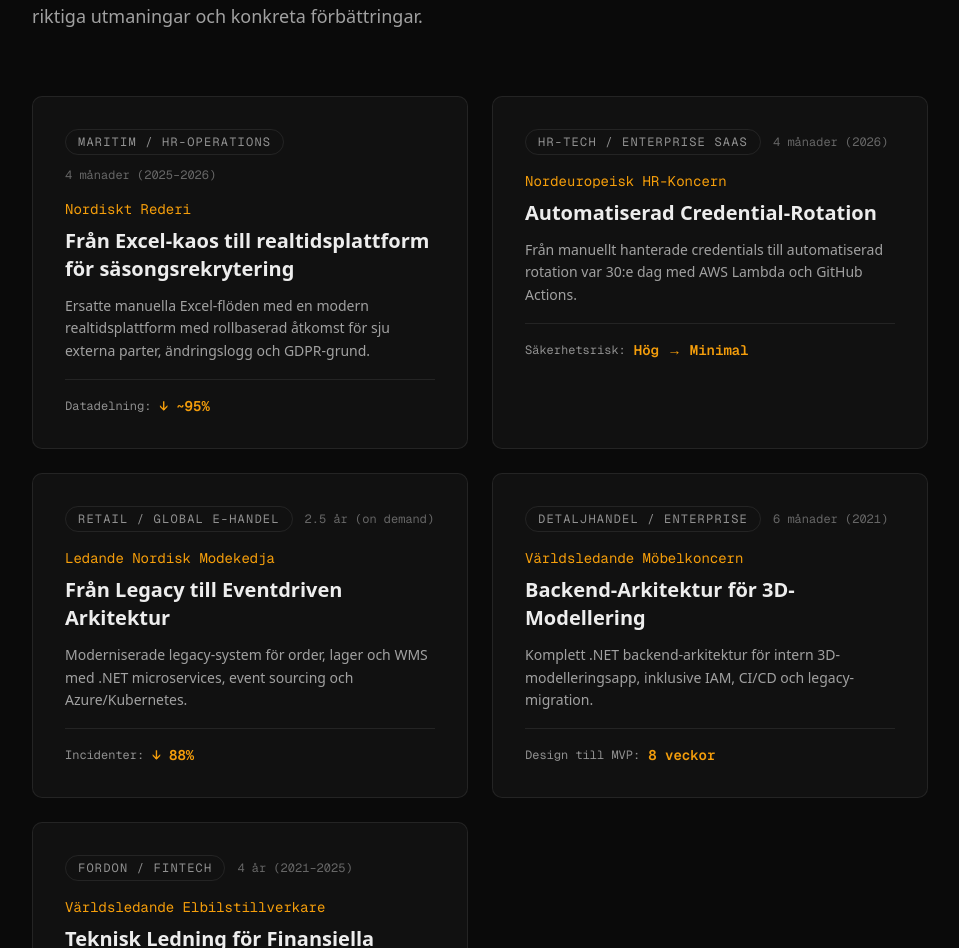
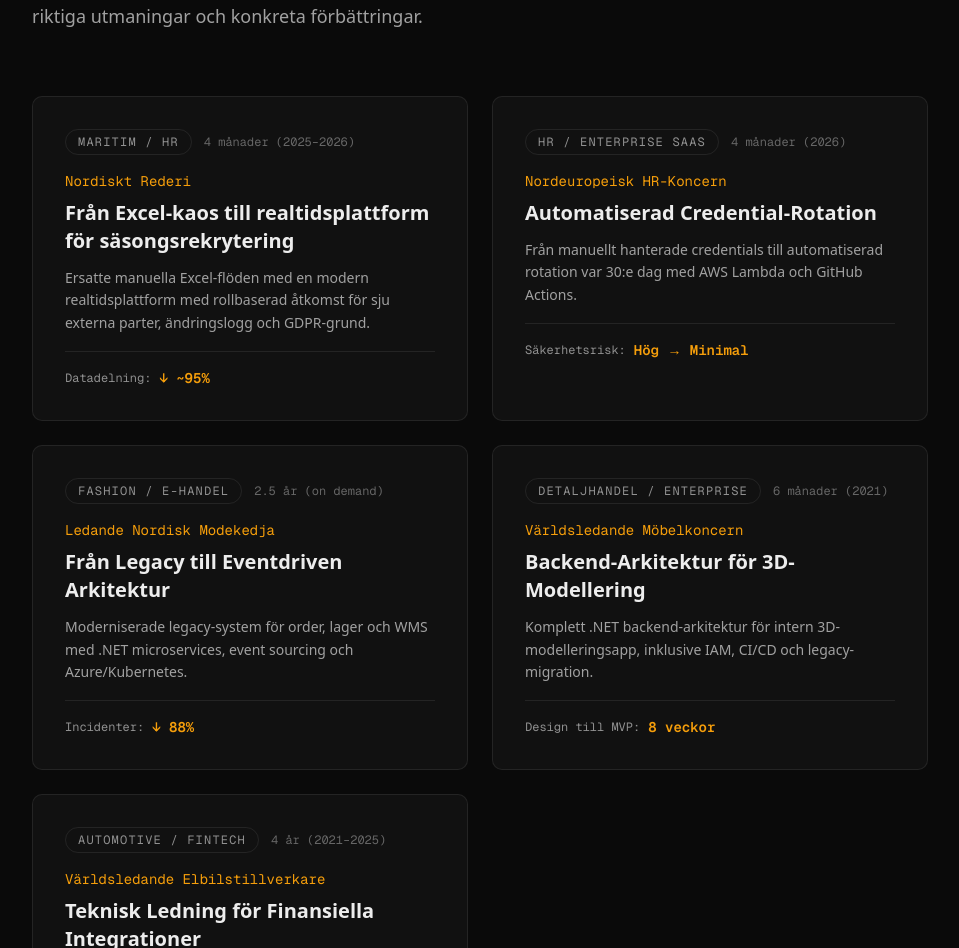
Before and after one commit to rthunborg/enhancior.se, a Next.js app: page /case-studies in a window 1280 px wide. Shown: the part 364-1312 px from the top of the page, without its empty margins (160-1119 px from the left). Built offline with nearby package versions, Linux system fonts and the light colour scheme; no server answers.

Commit message:
update industries

```diff
--- a/src/app/case-studies/page.tsx
+++ b/src/app/case-studies/page.tsx
@@ -29,7 +29,7 @@ const caseStudies = [
     summary:
       "Ersatte manuella Excel-flöden med en modern realtidsplattform med rollbaserad åtkomst för sju externa parter, ändringslogg och GDPR-grund.",
     metric: { label: "Datadelning", delta: "↓ ~95%" },
-    industry: "Maritim / HR-operations",
+    industry: "Maritim / HR",
     timeline: "4 månader (2025–2026)",
   },
   {
@@ -39,7 +39,7 @@ const caseStudies = [
     summary:
       "Från manuellt hanterade credentials till automatiserad rotation var 30:e dag med AWS Lambda och GitHub Actions.",
     metric: { label: "Säkerhetsrisk", delta: "Hög → Minimal" },
-    industry: "HR-Tech / Enterprise SaaS",
+    industry: "HR / Enterprise SAAS",
     timeline: "4 månader (2026)",
   },
   {
@@ -49,7 +49,7 @@ const caseStudies = [
     summary:
       "Moderniserade legacy-system för order, lager och WMS med .NET microservices, event sourcing och Azure/Kubernetes.",
     metric: { label: "Incidenter", delta: "↓ 88%" },
-    industry: "Retail / Global E-handel",
+    industry: "Fashion / E-handel",
     timeline: "2.5 år (on demand)",
   },
   {
@@ -69,7 +69,7 @@ const caseStudies = [
     summary:
       "Senior teknisk ledning som drev arkitekturbeslut, handledde teamet och stabiliserade komplexa finansiella integrationer.",
     metric: { label: "Team velocity", delta: "+45%" },
-    industry: "Fordon / FinTech",
+    industry: "Automotive / FinTech",
     timeline: "4 år (2021–2025)",
   }
 
--- a/src/app/case-study/ledande-nordisk-modekedja/page.tsx
+++ b/src/app/case-study/ledande-nordisk-modekedja/page.tsx
@@ -51,7 +51,7 @@ export default function LedandeNordiskModekedjaCaseStudyPage() {
       <CaseStudyLayout
         slug="ledande-nordisk-modekedja"
         title="Från Legacy till Eventdriven Arkitektur"
-        industry="Retail / Global E-handel"
+        industry="Fashion / E-handel"
         timeline="2.5 år (on demand, 8–24h/vecka)"
         problemNarrative={
           <>
--- a/src/app/case-study/nordeuropeisk-hr-koncern/page.tsx
+++ b/src/app/case-study/nordeuropeisk-hr-koncern/page.tsx
@@ -51,7 +51,7 @@ export default function NordeuropeiskHrKoncernCaseStudyPage() {
       <CaseStudyLayout
         slug="nordeuropeisk-hr-koncern"
         title="Automatiserad Credential-Rotation"
-        industry="HR-Tech / Enterprise SaaS"
+        industry="HR / Enterprise SAAS"
         timeline="4 månader (2026)"
         problemNarrative={
           <>
--- a/src/app/case-study/nordiskt-rederi/page.tsx
+++ b/src/app/case-study/nordiskt-rederi/page.tsx
@@ -52,7 +52,7 @@ export default function NordisktRederiCaseStudyPage() {
     <CaseStudyLayout
       slug="nordiskt-rederi"
       title="Från Excel-kaos till realtidsplattform för säsongsrekrytering"
-      industry="Maritim / HR-operations"
+      industry="Maritim / HR"
       timeline="4 månader (okt 2025 – feb 2026)"
       problemNarrative={
         <>
--- a/src/app/case-study/varlsledande-elbilstillverkare/page.tsx
+++ b/src/app/case-study/varlsledande-elbilstillverkare/page.tsx
@@ -51,7 +51,7 @@ export default function VarlsledandeElbilstillverkareCaseStudyPage() {
       <CaseStudyLayout
         slug="varlsledande-elbilstillverkare"
         title="Teknisk Ledning för Finansiella Integrationer"
-        industry="Fordon / FinTech"
+        industry="Automotive / FinTech"
         timeline="4 år (2021–2025)"
         problemNarrative={
           <>
```
